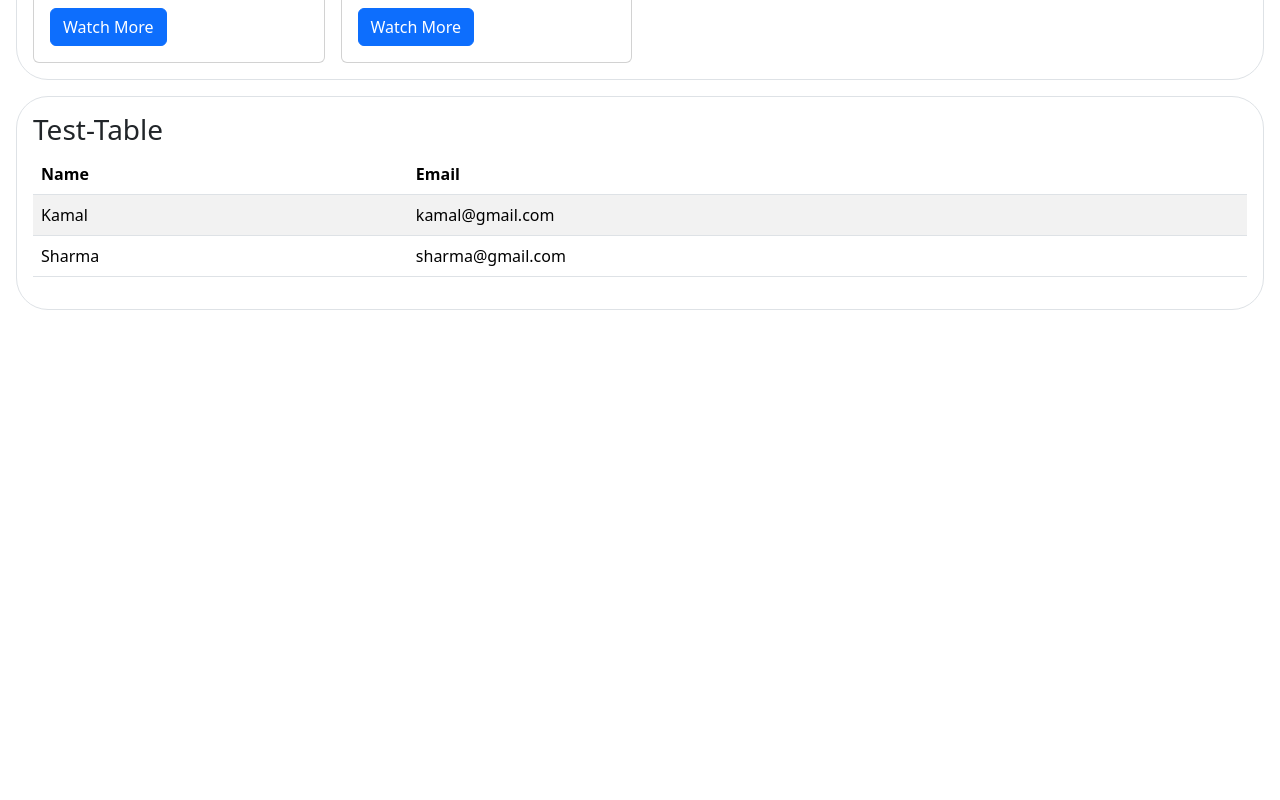
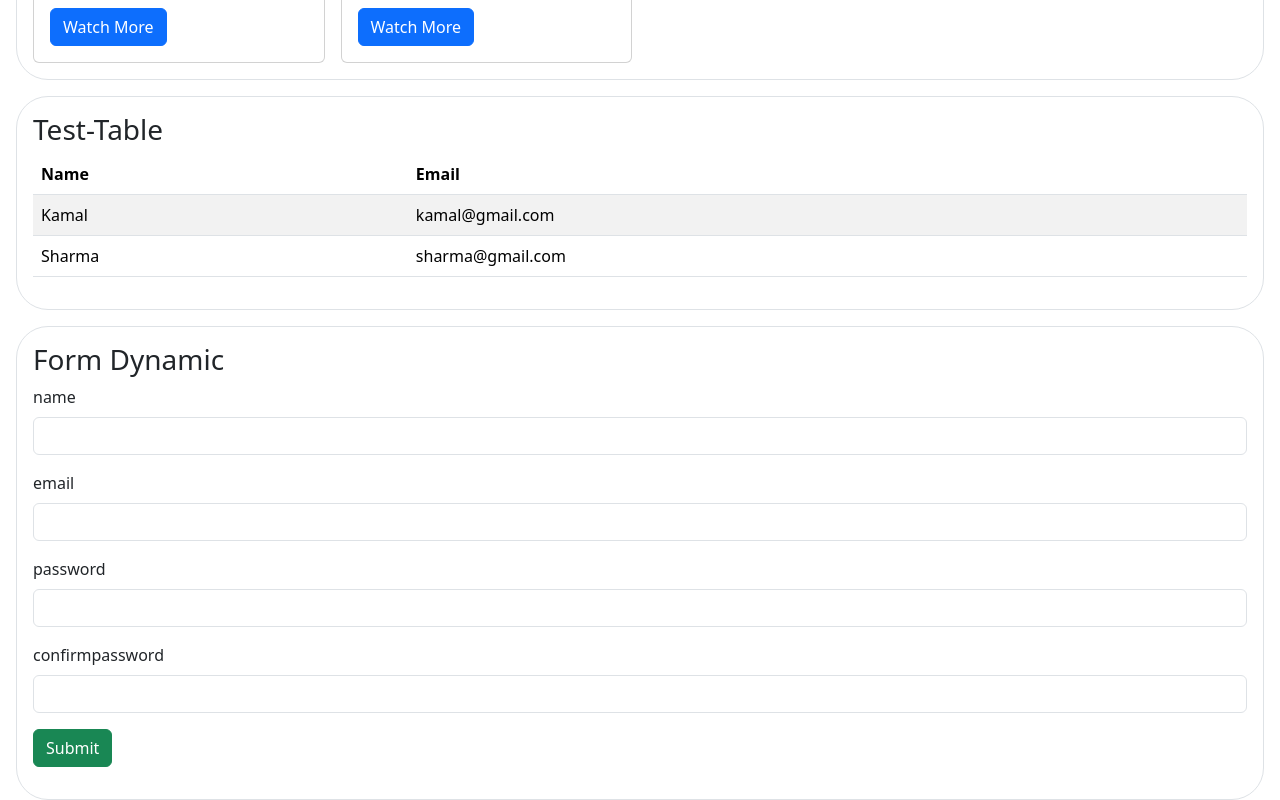
Before and after one commit to Kamal040102/gameskart-client, a React (Create React App) app: page /test-components in a window 1280 px wide. Shown: the part 421-1221 px from the top of the page. Before the commit the page ends 800 px from the top, so only its background shows below. Built offline with nearby package versions, Linux system fonts and the light colour scheme.

Commit message:
Added Add New Product

```diff
--- /dev/null
+++ b/src/components/Admin/AdminAddProduct/adminAddProduct.jsx
@@ -0,0 +1,42 @@
+import React from "react";
+import { useDispatch, useSelector } from "react-redux";
+import { productActions } from "../../../redux";
+import Form from "../../Form/form";
+import { Toast } from "../../toast/toast";
+
+const AdminAddProduct = () => {
+  const dispatch = useDispatch();
+  const { loading, error, data } = useSelector(
+    (state) => state.productsReducer
+  );
+
+  const fields = [
+    { label: "Brand*", type: "text", value: "brand" },
+    { label: "Name*", type: "text", value: "name" },
+    { label: "Description*", type: "text", value: "description" },
+    { label: "Price*", type: "number", value: "price" },
+    { label: "Suits*", type: "text", value: "suits" },
+    { label: "Stock", type: "number", value: "stock" },
+  ];
+
+  React.useEffect(() => {
+    if (error) {
+      Toast("danger", error);
+    } else {
+      Toast("success", data);
+    }
+  }, [loading]);
+
+  const onClick = (e, data) => {
+    e.preventDefault();
+    dispatch(productActions.addNewProduct(data));
+  };
+
+  return (
+    <>
+      <Form buttonLabel={"Add New Product"} data={fields} onClick={onClick} />
+    </>
+  );
+};
+
+export default AdminAddProduct;
--- /dev/null
+++ b/src/components/Form/form.jsx
@@ -0,0 +1,36 @@
+import React from "react";
+
+const Form = ({ data, onClick, buttonLabel }) => {
+  const [body, setBody] = React.useState(null);
+
+  let obj = {};
+
+  return (
+    <div>
+      {data?.map((dat, idx) => {
+        return (
+          <div className="mb-3" key={idx}>
+            <label htmlFor={dat.label} className="form-label">
+              {dat.label}
+            </label>
+            <input
+              type={dat.type}
+              className="form-control"
+              id={dat.label}
+              onChange={(e) => {
+                obj[dat.value] = e.target.value;
+              }}
+            />
+          </div>
+        );
+      })}
+      <div className="mb-3">
+        <button className="btn btn-success" onClick={(e) => onClick(e, obj)}>
+          {buttonLabel}
+        </button>
+      </div>
+    </div>
+  );
+};
+
+export default Form;
--- a/src/pages/Admin/dashboard.admin.products.jsx
+++ b/src/pages/Admin/dashboard.admin.products.jsx
@@ -3,6 +3,7 @@ import axios from "axios";
 import { useDispatch, useSelector } from "react-redux";
 import { productActions } from "../../redux";
 import Table from "../../components/Table/Table";
+import AdminAddProduct from "../../components/Admin/AdminAddProduct/adminAddProduct";
 
 const DashboardAdminProducts = () => {
   const dispatch = useDispatch();
@@ -14,6 +15,32 @@ const DashboardAdminProducts = () => {
 
   return (
     <div className="container">
+      <div className="accordion" id="accordionExample">
+        <div className="accordion-item">
+          <h2 className="accordion-header" id="headingOne">
+            <button
+              className="accordion-button"
+              type="button"
+              data-bs-toggle="collapse"
+              data-bs-target="#collapseOne"
+              aria-expanded="true"
+              aria-controls="collapseOne"
+            >
+              Add New Product
+            </button>
+          </h2>
+          <div
+            id="collapseOne"
+            className="accordion-collapse collapse show"
+            aria-labelledby="headingOne"
+            data-bs-parent="#accordionExample"
+          >
+            <div className="p-5">
+              <AdminAddProduct />
+            </div>
+          </div>
+        </div>
+      </div>
       <div>
         {data ? (
           <Table tableHead={Object.keys(data[0])} tableData={data} />
--- a/src/pages/Public/TestComponents/testComponents.jsx
+++ b/src/pages/Public/TestComponents/testComponents.jsx
@@ -1,8 +1,15 @@
 import React from "react";
 import GameCard from "../../../components/GameCard/gameCard";
 import Table from "../../../components/Table/Table";
+import Form from "../../../components/Form/form";
 
 const TestComponents = () => {
+  const data = [
+    { label: "name", type: "text" },
+    { label: "email", type: "email" },
+    { label: "password", type: "password" },
+    { label: "confirmpassword", type: "text" },
+  ];
   return (
     <>
       <h1>This is test components page.</h1>
@@ -44,6 +51,10 @@ const TestComponents = () => {
           />
         </div>
       </div>
+      <div className="border p-3 m-3 rounded rounded-5">
+        <h3>Form Dynamic</h3>
+        <Form data={data} buttonLabel={"Submit"} />
+      </div>
     </>
   );
 };
--- a/src/redux/actions/products.action.js
+++ b/src/redux/actions/products.action.js
@@ -24,3 +24,20 @@ export const getAllProducts = () => {
         })
     }
 }
+
+export const addNewProduct = (body) => {
+    return (dispatch) => {
+        dispatch(productsInitialize())
+        axios.post(`${process.env.REACT_APP_SERVER_URI}/product`, body, {
+            headers: {
+                "Content-Type": "application/json",
+                "Accept": "application/json",
+                "Authorization": localStorage.getItem("token")
+            }
+        }).then((res) => {
+            dispatch(productsSuccess(res.data.message))
+        }).catch((err) => {
+            dispatch(productsFailed(err.response.data.message || err.message))
+        })
+    }
+}
```
